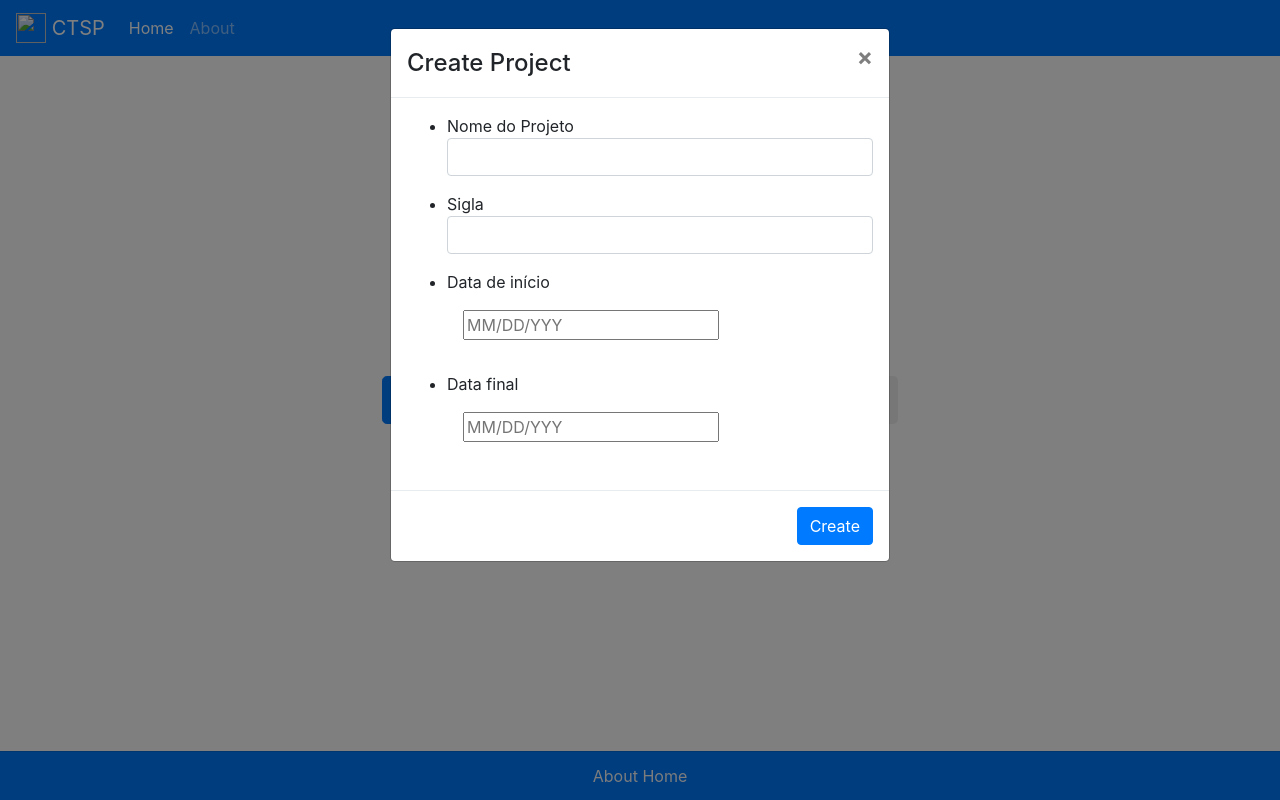
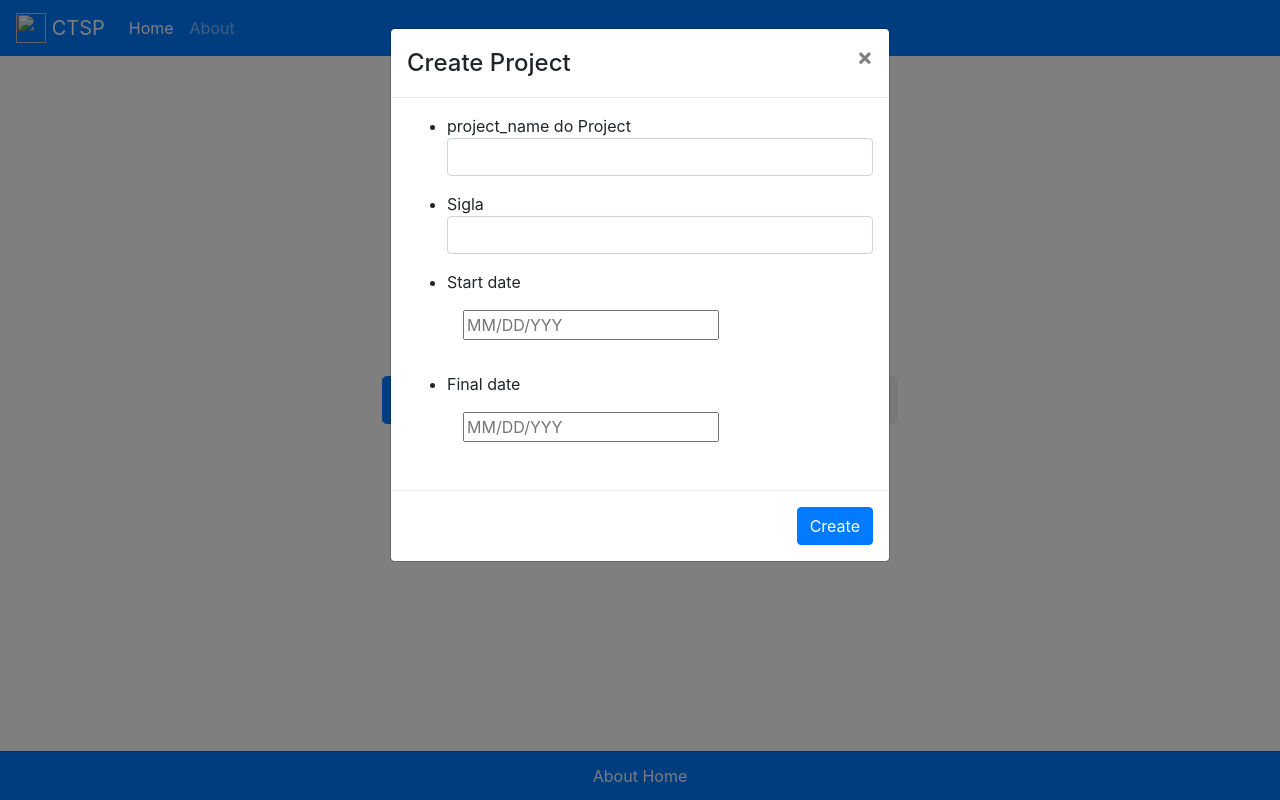
Before and after one commit to DennerAzevedo/ctsp-python, a Django app: page / in a window 1280 px wide, after a click on "Create Project". Run offline with Django 3.2, Linux system fonts and the light colour scheme; some libraries are stand-ins or nearby versions.

Commit message:
model, forms and commit database done

```diff
--- a/project/ctsp/forms.py
+++ b/project/ctsp/forms.py
@@ -1,29 +1,29 @@
 from django import forms
-from .models import Projeto
+from .models import Project
 
 
-class ProjetoForm(forms.ModelForm):
-    nome = forms.CharField(widget=forms.TextInput(
+class ProjectForm(forms.ModelForm):
+    project_name = forms.CharField(widget=forms.TextInput(
         attrs={
             'class': 'form-control',
         }
-    ), label='Nome do Projeto', max_length=Projeto.nome_max_length)
-    sigla = forms.CharField(widget=forms.TextInput(
+    ), label='project_name do Project', max_length=Project.project_name_max_length)
+    project_init = forms.CharField(widget=forms.TextInput(
         attrs={
             'class': 'form-control',
         }
-    ), label='Sigla', max_length=Projeto.sigla_max_length)
-    data_inicio = forms.DateField(widget=forms.DateInput(
+    ), label='Sigla', max_length=Project.project_init_max_length)
+    proiect_start_date = forms.DateField(widget=forms.DateInput(
         attrs={
             'class':'control-label m-3', 'id':'from_forms', 'placeholder':"MM/DD/YYY",
         }
-    ), label='Data de início')
-    data_final = forms.DateField(widget=forms.DateInput(
+    ), label='Start date')
+    project_final_date = forms.DateField(widget=forms.DateInput(
         attrs={
             'class':'control-label m-3', 'id':'from_forms', 'placeholder':"MM/DD/YYY",
         }
-    ), label='Data final')
+    ), label='Final date')
 
     class Meta:
-        model = Projeto
-        fields = ('nome', 'sigla', 'data_inicio', 'data_final',)
+        model = Project
+        fields = ('project_name', 'project_init', 'proiect_start_date', 'project_final_date',)
--- a/project/ctsp/models.py
+++ b/project/ctsp/models.py
@@ -5,15 +5,15 @@ from django.utils import timezone
 # Create your models here.
 
 
-class Projeto(models.Model):
+class Project(models.Model):
     # este ID é adcionado automaticamente pelo python na ação de salvar como PK
-    #id = models.AutoField(primary_key=True)
-    nome = models.CharField(max_length=128, null=False)
-    nome_max_length = nome.max_length
-    sigla = models.CharField(max_length=64, null=True)
-    sigla_max_length = nome.max_length
-    data_inicio = models.DateField(default=timezone.now, null=True)
-    data_final = models.DateField(default=timezone.now, null=True)
+    #project_id = models.IntegerField(primary_key=True)
+    project_name = models.CharField(max_length=128, null=False)
+    project_name_max_length = project_name.max_length
+    project_init = models.CharField(max_length=64, null=True)
+    project_init_max_length = project_init.max_length
+    project_start_date = models.DateField(default=timezone.now, null=True)
+    project_final_date = models.DateField(default=timezone.now, null=True)
 
     def _str_(self):
-        return self.nome
+        return self.project_name_max_length
--- a/project/ctsp/templates/ctsp/index.html
+++ b/project/ctsp/templates/ctsp/index.html
@@ -1,5 +1,4 @@
-{% extends 'ctsp/base.html' %} {% load staticfiles %}
-{% block body_block %}
+{% extends 'ctsp/base.html' %} {% load staticfiles %} {% block body_block %}
 <!--Botoes no centro da tela-->
 <div class="container size">
     <div class="row vertical-align justify-content-center">
@@ -22,15 +21,16 @@
                 <button type="button" class="close" data-dismiss="modal">&times;</button>
             </div>
             <!-- Form code begins -->
-            <form action="{% url 'ctsp:index' %}" id="create_form" method="post">
+            <form action="{% url 'ctsp:index' %} " id="create_form" method="post">
+                {% csrf_token %}
                 <div class="modal-body">
-                    {% csrf_token %}
+                    {% for hidden in form.hidden_fields %} {{ hidden }} {% endfor %}
                     <ul>
-                        {% for fields in form %}
+                        {% for field in form.visible_fields %}
                         <li>
-                            {{ fields.label }}
+                            {{ field.label }}
                             <p align='left'>
-                                {{ fields }}
+                                {{ field }}
                             </p>
                         </li>
                         {%endfor%}
@@ -102,5 +102,4 @@
         };
         date_input.datepicker(options);
     })
-</script>
-{% endblock %}
+</script> {% endblock %}
--- a/project/ctsp/urls.py
+++ b/project/ctsp/urls.py
@@ -6,6 +6,5 @@ app_name = 'ctsp'
 urlpatterns = [
     path('', views.index, name='index'),
     path('about/', views.about, name='about'),
-    path('project_welcome/',
-         views.project_welcome, name='project_welcome')
+    path('project_welcome/', views.project_welcome, name='project_welcome')
 ]
--- a/project/ctsp/views.py
+++ b/project/ctsp/views.py
@@ -1,23 +1,24 @@
-from django.shortcuts import render
-from .forms import ProjetoForm
-from .models import Projeto
+from django.shortcuts import render, HttpResponseRedirect, reverse
+from .forms import ProjectForm
+from .models import Project
 
 # Create your views here.
 
 
 def index(request):
-    form = ProjetoForm()
+    form = ProjectForm()
     context_dict = {'form': form}
 
     if request.method == 'POST':
-        form = ProjetoForm(request.POST)
-
+        form = ProjectForm(request.POST)
         if form.is_valid():
-            form.save(commit=True)
+            project = form.save(commit=True)
+            context_dict['project'] = Project.objects.filter(pk=project.pk)
+            print(project.pk)
             return render(request, 'ctsp/project_welcome.html', context_dict)
-        else:
-            print(form.errors)
-
+            # return HttpResponseRedirect(reverse('ctsp:project_welcome', args=(project.pk,)))
+    else:
+        print(form.errors)
     return render(request, 'ctsp/index.html', context_dict)
 
 
```
Also changed, not shown: project/ctsp/admin.py (+8 -6 lines), project/ctsp/templates/ctsp/project_welcome.html (+5 -2 lines), project/ctsp/migrations/0001_initial.py, project/ctsp/migrations/0002_auto_20180518_0123.py (deleted), project/ctsp/migrations/0002_auto_20180519_1010.py (added), project/ctsp/migrations/0003_auto_20180518_2223.py (deleted), project/ctsp/migrations/0004_auto_20180518_2226.py (deleted), project/ctsp/migrations/0005_auto_20180518_2228.py (deleted), project/ctsp/migrations/0006_auto_20180518_2347.py (deleted), project/ctsp/migrations/0007_auto_20180518_2359.py (deleted), project/ctsp/migrations/0008_auto_20180519_0002.py (deleted), project/ctsp/migrations/0009_auto_20180519_0002.py (deleted), project/ctsp/migrations/0010_auto_20180519_0004.py (deleted), project/ctsp/migrations/0011_auto_20180519_0004.py (deleted), 1 more files.
